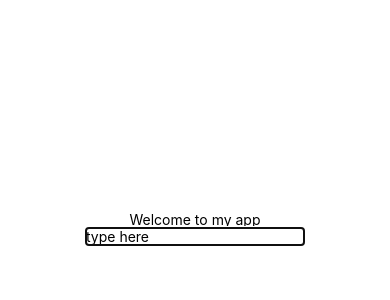
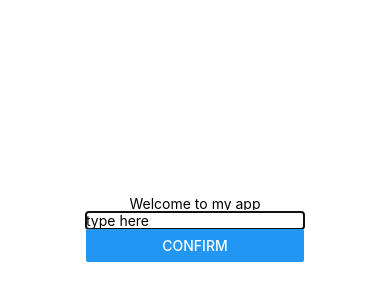
Before and after one commit to shiyuanyuanyuan/mobile-class-project, a React Native app: screen / in a window 390 px wide. Shown: the part 194-494 px from the top of the page. Built offline with nearby package versions, Linux system fonts and the light colour scheme.

Commit message:
Add confirmation button to Input component with user feedback

```diff
--- a/components/Input.tsx
+++ b/components/Input.tsx
@@ -1,4 +1,4 @@
-import { View, TextInput, Text} from 'react-native'
+import { View, TextInput, Text, Button} from 'react-native'
 import React from 'react'
 import { useState } from 'react'
 interface InputProps {
@@ -8,6 +8,9 @@ interface InputProps {
 const Input = ({ focus: initialFocus = false }: InputProps) => {
   const [text, setText] = useState('')
   const [isFocused, setIsFocused] = useState(initialFocus)
+  function handleConfirm() {
+    console.log("user has typed: ", text)
+  }
 
   return (
     <View>
@@ -26,6 +29,9 @@ const Input = ({ focus: initialFocus = false }: InputProps) => {
       {text.length > 0 && isFocused && <Text>{text.length} characters are entered</Text>}
       {text.length >= 3 && !isFocused && <Text>Thank you</Text>}
       {text.length < 3 && !isFocused && <Text>Please type more than 3 characters</Text>}
+      <Button title="confirm" onPress={handleConfirm}>
+
+      </Button>
     </View>
   )
 }
```
